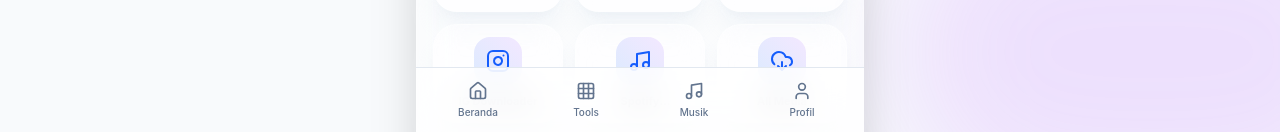
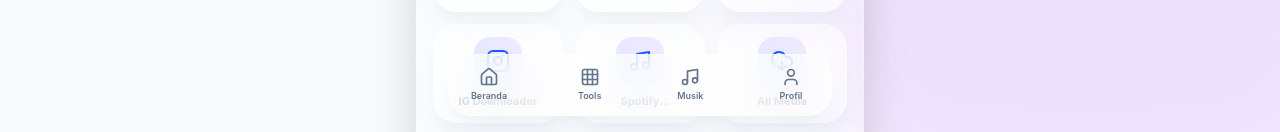
Before and after one commit to sionlimitles-spec/SIRIUNIKA-all-toool, a Next.js app: page / in a window 1280 px wide. Shown: the part 668-800 px from the top of the page. Built offline with nearby package versions, Linux system fonts and the light colour scheme; no server answers.

Commit message:
Refactor layout component and improve styles

```diff
--- a/app/layout.tsx
+++ b/app/layout.tsx
@@ -13,7 +13,6 @@ const poppins = Poppins({
 export const metadata: Metadata = {
   title: "Shiriunika All Tools",
   description: "Kumpulan alat digital modern, musik, dan utilitas harian.",
-  keywords: ["tools", "shiriunika", "utility", "generator", "converter"],
 };
 
 export const viewport: Viewport = {
@@ -23,7 +22,6 @@ export const viewport: Viewport = {
   maximumScale: 1,
 };
 
-// Script anti-flicker untuk dark mode
 const themeScript = `
   (function() {
     try {
@@ -35,32 +33,28 @@ const themeScript = `
   })();
 `;
 
-export default function RootLayout({
-  children,
-}: {
-  children: React.ReactNode;
-}) {
+export default function RootLayout({ children }: { children: React.ReactNode }) {
   return (
     <html lang="id" suppressHydrationWarning>
       <head>
         <script dangerouslySetInnerHTML={{ __html: themeScript }} />
       </head>
-      <body className={`${poppins.variable} font-sans antialiased bg-slate-50 text-slate-900 dark:bg-slate-950 dark:text-slate-50 min-h-screen pb-32`}>
-        {/* Background Gradient Blobs */}
+      <body className={`${poppins.variable} font-sans antialiased bg-slate-50 text-slate-900 dark:bg-slate-950 dark:text-slate-50 min-h-screen pb-28`}>
+        {/* Background Blobs */}
         <div className="fixed inset-0 z-[-1] overflow-hidden pointer-events-none">
-          <div className="absolute top-[-10%] left-[-10%] w-[40%] h-[40%] rounded-full bg-blue-400/20 dark:bg-blue-900/20 blur-3xl" />
-          <div className="absolute bottom-[-10%] right-[-10%] w-[40%] h-[40%] rounded-full bg-purple-400/20 dark:bg-purple-900/20 blur-3xl" />
+          <div className="absolute top-[-10%] left-[-10%] w-[50%] h-[50%] rounded-full bg-blue-400/20 dark:bg-blue-900/20 blur-3xl" />
+          <div className="absolute bottom-[-10%] right-[-10%] w-[50%] h-[50%] rounded-full bg-purple-400/20 dark:bg-purple-900/20 blur-3xl" />
         </div>
 
-        <main className="max-w-md mx-auto min-h-screen relative shadow-2xl bg-white/40 dark:bg-slate-900/40 backdrop-blur-xl border-x border-white/20 dark:border-slate-800/50">
+        <main className="max-w-md mx-auto min-h-screen relative bg-white/30 dark:bg-slate-900/30 backdrop-blur-sm shadow-2xl border-x border-white/20 dark:border-slate-800/50">
           {children}
         </main>
 
         <MusicPlayer />
 
-        {/* Bottom Navigation */}
-        <nav className="fixed bottom-0 w-full max-w-md left-1/2 -translate-x-1/2 bg-white/80 dark:bg-slate-900/80 backdrop-blur-lg border-t border-slate-200 dark:border-slate-800 z-50">
-          <div className="flex justify-around items-center h-16 px-2">
+        {/* Floating Bottom Navigation */}
+        <div className="fixed bottom-4 left-1/2 -translate-x-1/2 w-[90%] max-w-sm z-50">
+          <nav className="glass-card bg-white/80 dark:bg-slate-800/80 rounded-full px-2 py-1.5 shadow-2xl flex justify-between items-center">
             {[
               { name: "Beranda", icon: Home, href: "/" },
               { name: "Tools", icon: Grid, href: "/#tools" },
@@ -69,18 +63,14 @@ export default function RootLayout({
             ].map((item) => {
               const Icon = item.icon;
               return (
-                <a
-                  key={item.name}
-                  href={item.href}
-                  className="flex flex-col items-center justify-center w-full h-full text-slate-500 hover:text-blue-600 dark:text-slate-400 dark:hover:text-blue-400 transition-colors"
-                >
-                  <Icon className="w-5 h-5 mb-1" />
-                  <span className="text-[10px] font-medium">{item.name}</span>
+                <a key={item.name} href={item.href} className="flex flex-col items-center justify-center w-16 h-12 rounded-full text-slate-500 hover:text-blue-600 hover:bg-blue-50 dark:hover:bg-slate-700/50 dark:text-slate-400 dark:hover:text-blue-400 transition-all">
+                  <Icon className="w-5 h-5" />
+                  <span className="text-[9px] font-semibold mt-0.5">{item.name}</span>
                 </a>
               );
             })}
-          </div>
-        </nav>
+          </nav>
+        </div>
       </body>
     </html>
   );
```
